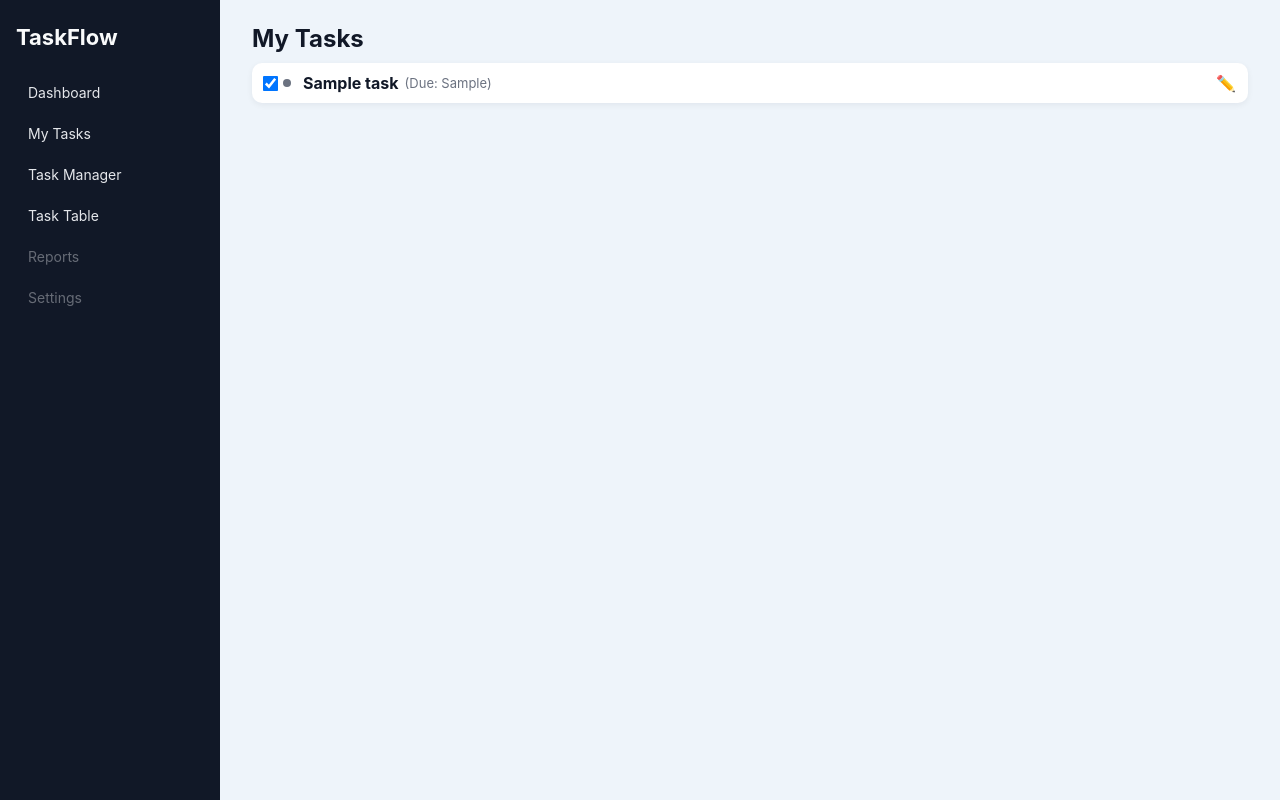
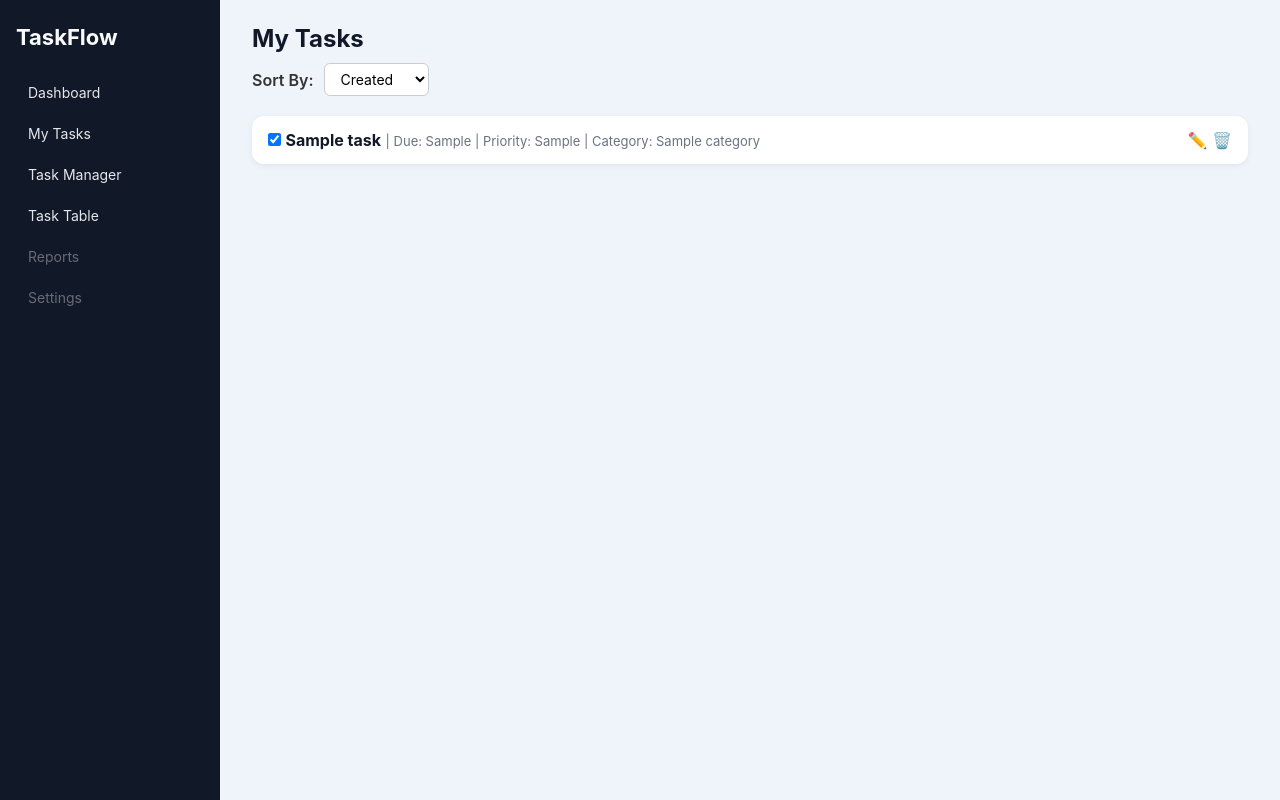
Before and after one commit to AkshatSolankii/TaskFlow, a Flask app: page /tasks in a window 1280 px wide. Run offline with Flask 3, Linux system fonts and the light colour scheme; tables that the repository leaves empty hold one stand-in row (values such as "Sample post").

```diff
--- a/app.py
+++ b/app.py
@@ -1,11 +1,12 @@
 from flask import Flask, request, jsonify, render_template
 from flask_sqlalchemy import SQLAlchemy
+from sqlalchemy import case
 from datetime import datetime
 import os
 
 app = Flask(__name__)
 
-
+# ------------------ CONFIG ------------------
 BASE_DIR = os.path.abspath(os.path.dirname(__file__))
 DB_PATH = os.path.join(BASE_DIR, "tasks.db")
 
@@ -14,7 +15,7 @@ app.config["SQLALCHEMY_TRACK_MODIFICATIONS"] = False
 
 db = SQLAlchemy(app)
 
-
+# ------------------ MODELS ------------------
 class Category(db.Model):
     __tablename__ = "categories"
 
@@ -40,7 +41,7 @@ class Task(db.Model):
 with app.app_context():
     db.create_all()
 
-
+# ------------------ PAGES ------------------
 @app.route("/")
 def dashboard():
     return render_template("dashboard.html")
@@ -69,9 +70,9 @@ def table_page():
 
 @app.route("/tasks")
 def my_tasks():
-    tasks = Task.query.order_by(Task.created_at.desc()).all()
-    return render_template("my_tasks.html", tasks=tasks)
+    return render_template("my_tasks.html")
 
+# ------------------ CATEGORY API ------------------
 @app.route("/api/categories", methods=["POST"])
 def create_category():
     data = request.get_json()
@@ -93,28 +94,61 @@ def create_category():
 @app.route("/api/categories", methods=["GET"])
 def get_categories():
     categories = Category.query.order_by(Category.name.asc()).all()
+
     return jsonify([
-        {"id": c.id, "name": c.name} for c in categories
+        {"id": c.id, "name": c.name}
+        for c in categories
     ])
 
-
+# ------------------ TASK API ------------------
 @app.route("/api/tasks", methods=["GET"])
 def get_tasks():
-    tasks = Task.query.order_by(Task.created_at.desc()).all()
 
-    return jsonify([
-        {
-            "id": t.id,
-            "title": t.title,
-            "description": t.description,
-            "deadline": t.deadline,
-            "priority": t.priority,
-            "status": t.status,
-            "category_id": t.category_id,
-            "category": t.category.name if t.category else None
-        }
-        for t in tasks
-    ])
+    # -------- QUERY PARAMS --------
+    page = int(request.args.get("page", 1))
+    limit = int(request.args.get("limit", 10))
+    sort = request.args.get("sort", "created")
+
+    # -------- BASE QUERY --------
+    query = Task.query
+
+    # -------- SORTING --------
+    if sort == "deadline":
+        query = query.order_by(Task.deadline.asc())
+
+    elif sort == "priority":
+        priority_order = case(
+            (Task.priority == "High", 1),
+            (Task.priority == "Medium", 2),
+            (Task.priority == "Low", 3),
+        )
+        query = query.order_by(priority_order)
+
+    else:
+        query = query.order_by(Task.created_at.desc())
+
+    # -------- PAGINATION --------
+    pagination = query.paginate(page=page, per_page=limit, error_out=False)
+
+    tasks = pagination.items
+
+    return jsonify({
+        "tasks": [
+            {
+                "id": t.id,
+                "title": t.title,
+                "description": t.description,
+                "deadline": t.deadline,
+                "priority": t.priority,
+                "status": t.status,
+                "category_id": t.category_id,
+                "category": t.category.name if t.category else None
+            }
+            for t in tasks
+        ],
+        "page": page,
+        "total_pages": pagination.pages
+    })
 
 
 @app.route("/api/tasks", methods=["POST"])
@@ -171,6 +205,6 @@ def delete_task(task_id):
     return jsonify({"message": "Task deleted"}), 200
 
 
-
+# ------------------ RUN ------------------
 if __name__ == "__main__":
     app.run(debug=True)
--- a/static/script.js
+++ b/static/script.js
@@ -37,28 +37,48 @@ document.addEventListener("DOMContentLoaded", () => {
 
 
 
+
+// ================= FIXED LOAD TASKS =================
 function loadTasks() {
     fetch("/api/tasks")
-        .then(res => res.json())
+        .then(res => {
+            if (!res.ok) throw new Error("Server error");
+            return res.json();
+        })
         .then(data => {
-            TASKS = data;
+            TASKS = Array.isArray(data) ? data : data.tasks || [];
+
             renderDashboard();
             renderTable();
             renderManager();
+            renderMyTasks();
         })
-        .catch(() => showError("Could not load tasks."));
+        .catch(err => {
+            console.error("TASK LOAD ERROR:", err);
+            showError("Could not load tasks.");
+        });
 }
 
+
+// ================= FIXED LOAD CATEGORIES =================
 function loadCategories() {
     fetch("/api/categories")
-        .then(res => res.json())
+        .then(res => {
+            if (!res.ok) throw new Error("Server error");
+            return res.json();
+        })
         .then(data => {
-            CATEGORIES = data;
+            CATEGORIES = Array.isArray(data) ? data : data.categories || [];
+
             populateCategoryFilter();
             populateTaskCategorySelect();
         })
-        .catch(() => showError("Failed to load categories"));
+        .catch(err => {
+            console.error("CATEGORY LOAD ERROR:", err);
+            showError("Failed to load categories");
+        });
 }
+
 
 
 
@@ -108,24 +128,24 @@ function addCategory() {
         headers: { "Content-Type": "application/json" },
         body: JSON.stringify({ name })
     })
-        .then(res => res.json().then(data => ({ ok: res.ok, data })))
-        .then(({ ok, data }) => {
-            if (!ok) throw data;
-
+        .then(res => {
+            if (!res.ok) throw new Error("Failed");
+            return res.json();
+        })
+        .then(() => {
             showSuccess("Category added successfully");
             input.value = "";
             loadCategories();
         })
-        .catch(err => showError(err.error || "Failed to add category"));
+        .catch(err => showError(err.message || "Failed to add category"));
 }
+
 
 
 
 
 function toggleStatus(id, checked) {
     const status = checked ? "completed" : "pending";
-
-
     const task = TASKS.find(t => t.id === id);
     if (!task) return;
 
@@ -141,14 +161,14 @@ function toggleStatus(id, checked) {
             priority: task.priority
         })
     })
-        .then(() => {
-            showSuccess(
-                checked ? "Task marked as completed" : "Task marked as pending"
-            );
+        .then(res => {
+            if (!res.ok) throw new Error();
+            showSuccess(checked ? "Task completed" : "Task pending");
             loadTasks();
         })
         .catch(() => showError("Failed to update task status"));
 }
+
 
 
 
@@ -200,6 +220,9 @@ function renderDashboard() {
 }
 
 
+
+
+
 function renderTable() {
     const tbody = document.getElementById("task-table-body");
     if (!tbody) return;
@@ -234,6 +257,7 @@ function renderTable() {
         `;
     });
 }
+
 
 
 
@@ -284,6 +308,7 @@ function renderManager() {
 
 
 
+
 function saveTask(e) {
     e.preventDefault();
 
@@ -302,12 +327,17 @@ function saveTask(e) {
         headers: { "Content-Type": "application/json" },
         body: JSON.stringify({ title, description, deadline, priority, category_id })
     })
-        .then(() => {
+        .then(res => {
+            if (!res.ok) throw new Error();
             showSuccess("Task created successfully.");
             setTimeout(() => window.location.href = "/", 700);
         })
         .catch(() => showError("Failed to create task."));
 }
+
+
+
+
 
 function updateTask(e, id) {
     e.preventDefault();
@@ -330,12 +360,17 @@ function updateTask(e, id) {
             title, description, deadline, priority, status, category_id
         })
     })
-        .then(() => {
+        .then(res => {
+            if (!res.ok) throw new Error();
             showSuccess("Task updated successfully.");
             setTimeout(() => window.location.href = "/", 700);
         })
         .catch(() => showError("Failed to update task."));
 }
+
+
+
+
 
 function goEdit(id) {
     window.location.href = "/edit/" + id;
@@ -345,12 +380,17 @@ function deleteTask(id) {
     if (!confirm("Delete this task?")) return;
 
     fetch(`/api/tasks/${id}`, { method: "DELETE" })
-        .then(() => {
+        .then(res => {
+            if (!res.ok) throw new Error();
             showSuccess("Task deleted.");
             loadTasks();
         })
         .catch(() => showError("Failed to delete task."));
 }
+
+
+
+
 
 function showError(msg) {
     const box = document.getElementById("message-box");
@@ -373,3 +413,46 @@ function escapeHtml(str) {
         .replace(/"/g, "&quot;")
         .replace(/'/g, "&#039;");
 }
+function renderMyTasks() {
+    const container = document.getElementById("my-tasks-container");
+    if (!container) return;
+
+    container.innerHTML = "";
+
+    if (TASKS.length === 0) {
+        container.innerHTML = `<p class="muted">No tasks found.</p>`;
+        return;
+    }
+
+    TASKS.forEach(t => {
+        container.innerHTML += `
+            <div class="task-card">
+                <h3>${escapeHtml(t.title)}</h3>
+                <p>Due: ${t.deadline || "-"}</p>
+                <p>Priority: ${t.priority}</p>
+                <p>Status: ${t.status}</p>
+            </div>
+        `;
+    });
+}
+
+window.changeSort = function (value) {
+    console.log("Sorting by:", value);
+
+    if (!TASKS || TASKS.length === 0) return;
+
+    if (value === "deadline") {
+        TASKS.sort((a, b) => (a.deadline || "").localeCompare(b.deadline || ""));
+    }
+    else if (value === "priority") {
+        const order = { High: 1, Medium: 2, Low: 3 };
+        TASKS.sort((a, b) => (order[a.priority] || 4) - (order[b.priority] || 4));
+    }
+    else if (value === "created") {
+        TASKS.sort((a, b) => (b.id || 0) - (a.id || 0));
+    }
+
+    renderDashboard();
+    renderTable();
+    renderManager();
+};
--- a/static/style.css
+++ b/static/style.css
@@ -2,6 +2,7 @@
     margin: 0;
     padding: 0;
     box-sizing: border-box;
+    cursor: pointer;
     font-family: "Inter", system-ui, -apple-system, BlinkMacSystemFont, "Segoe UI", sans-serif;
 }
 
@@ -11,6 +12,38 @@ body {
     color: #111827;
 }
 
+/* ===== SORT DROPDOWN ===== */
+.sort-container {
+    display: flex;
+    align-items: center;
+    gap: 10px;
+    margin-bottom: 20px;
+}
+
+.sort-container label {
+    font-weight: 600;
+    color: #333;
+}
+
+.sort-dropdown {
+    padding: 6px 12px;
+    border-radius: 6px;
+    border: 1px solid #ccc;
+    background: #fff;
+    cursor: pointer;
+    font-size: 14px;
+    transition: all 0.2s ease;
+}
+
+.sort-dropdown:hover {
+    border-color: #007bff;
+}
+
+.sort-dropdown:focus {
+    outline: none;
+    border-color: #007bff;
+    box-shadow: 0 0 4px rgba(0, 123, 255, 0.3);
+}
 
 .sidebar {
     width: 220px;
--- a/templates/my_tasks.html
+++ b/templates/my_tasks.html
@@ -5,17 +5,32 @@
 
 <div id="message-box"></div>
 
+<!-- 🔽 SORTING DROPDOWN -->
+<div class="sort-container">
+    <label>Sort By:</label>
+    <select onchange="changeSort(this.value)" class="sort-dropdown">
+        <option value="created">Created</option>
+        <option value="deadline">Deadline</option>
+        <option value="priority">Priority</option>
+    </select>
+</div>
+<div id="manager-list"></div>
+
+<!-- TASK LIST -->
 <div id="my-tasks-wrapper" class="task-list">
     <!-- JS will inject updated tasks here -->
 </div>
 
+<!-- 🔽 PAGINATION -->
+<div id="pagination-controls" style="margin-top:20px;"></div>
+
 <script>
     document.addEventListener("DOMContentLoaded", () => {
-        loadTasks();           // fetch tasks
-        setTimeout(renderMyTasks, 300);  // render with checkbox
+        // ❌ REMOVE old setTimeout (important)
+        // setTimeout(renderMyTasks, 300);
     });
 
-    /* Render My Tasks with Checkbox */
+    /* Render My Tasks */
     function renderMyTasks() {
         const wrapper = document.getElementById("my-tasks-wrapper");
         if (!wrapper) return;
@@ -23,7 +38,7 @@
         wrapper.innerHTML = "";
 
         if (!TASKS || TASKS.length === 0) {
-            wrapper.innerHTML = `<p class="muted">No tasks yet.</p>`;
+            wrapper.innerHTML = `<p class="muted">No tasks found.</p>`;
             return;
         }
 
```
Also changed, not shown: models.py (+12 -5 lines), requirements.txt (added, +23 -0 lines), tests/conftest.py (added, +16 -0 lines), tests/test_categries.py (added, +8 -0 lines), tests/test_tasks.py (added, +68 -0 lines), .github/workflows/ci.yml (added), tasks.db.
